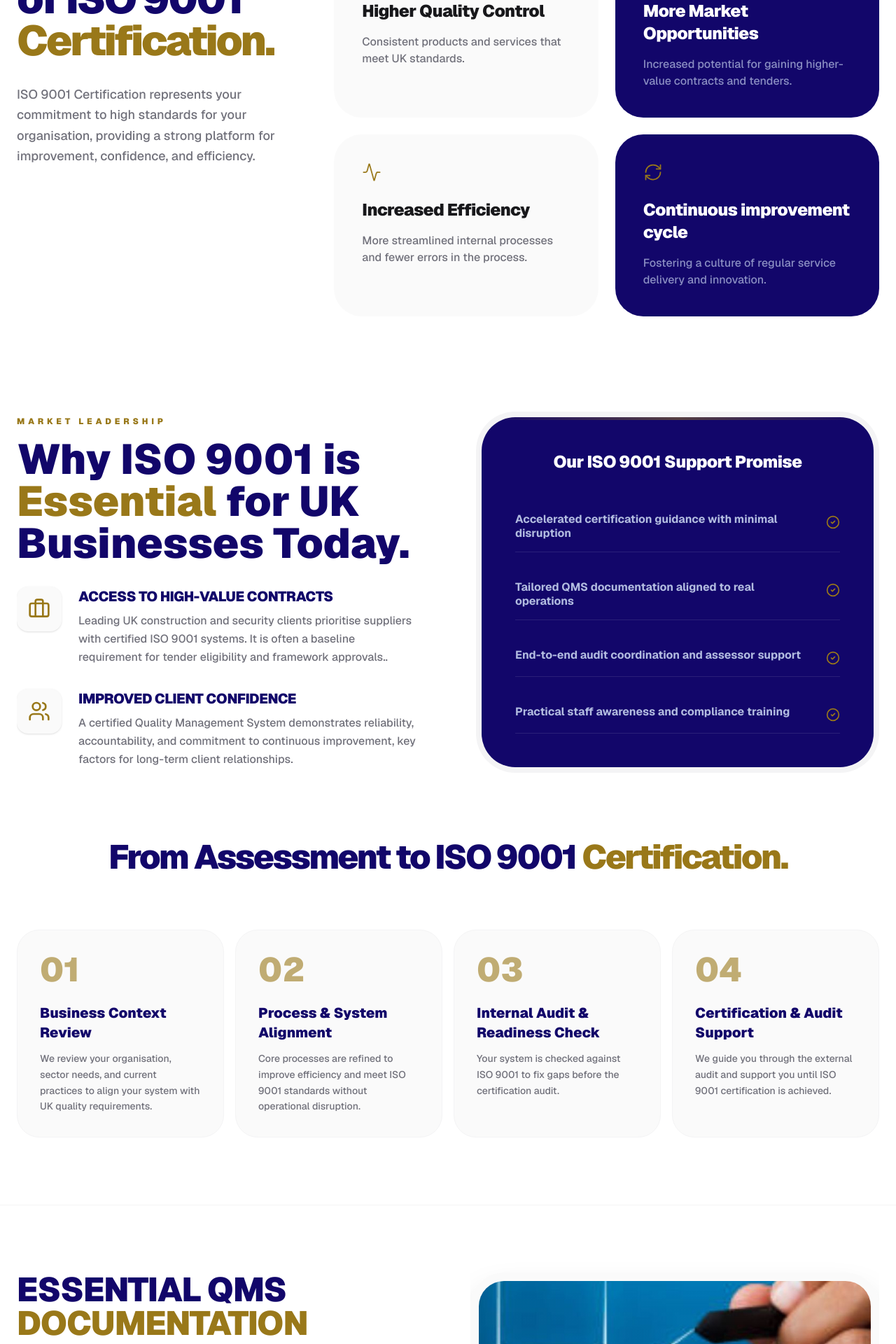
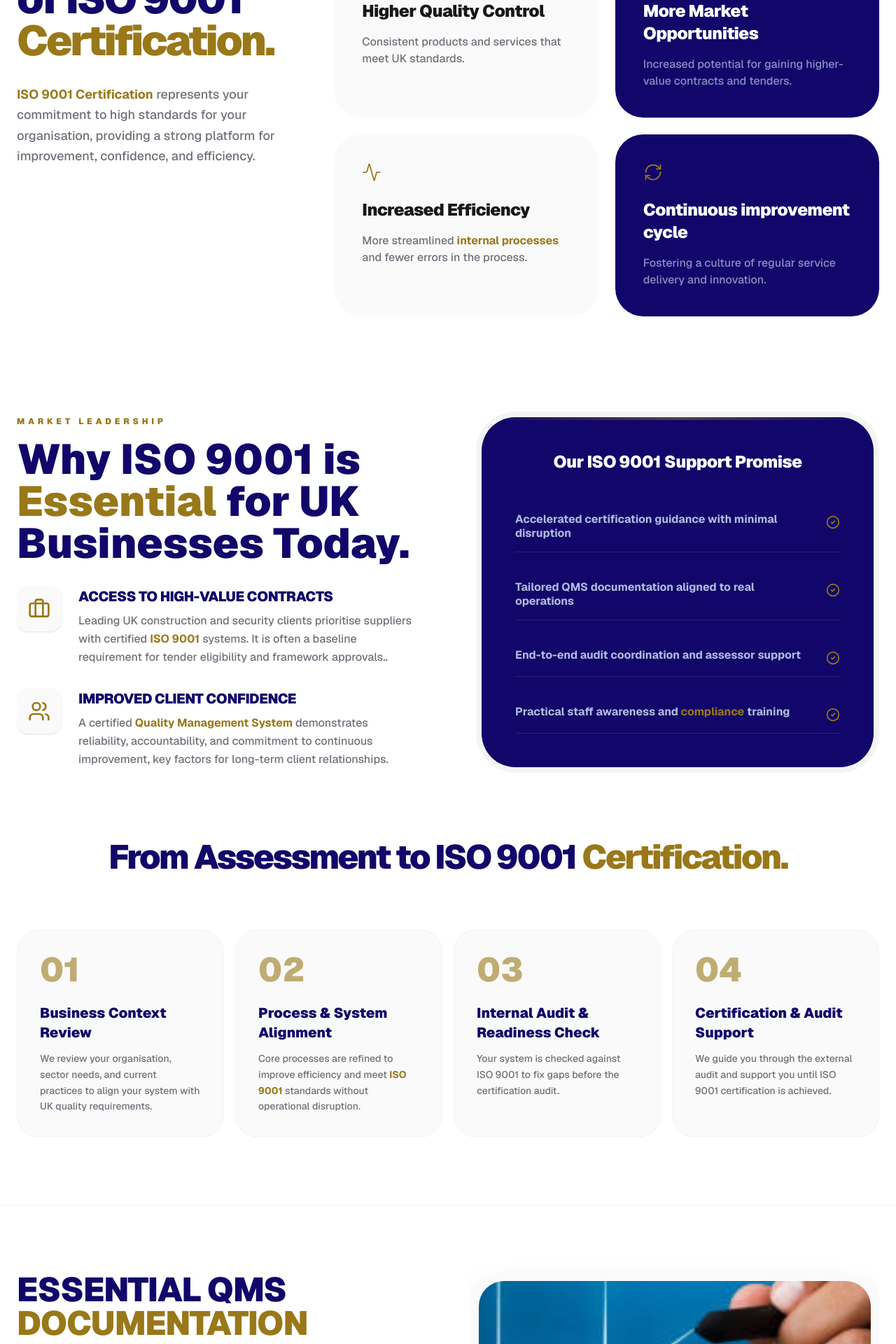
Before and after one commit to bizgrowholdings50-ctrl/Bizgrow-Holdings, a Next.js app: page /our-services/iso-9001 in a window 1280 px wide. Shown: the part 980-2900 px from the top of the page at 70% size. Built offline with nearby package versions, Linux system fonts and the light colour scheme.

Commit message:
Add the internal linking and onpage seo of iso-9001 page

```diff
--- a/app/our-services/iso-9001/page.jsx
+++ b/app/our-services/iso-9001/page.jsx
@@ -11,6 +11,7 @@ import {
   Users,
   Briefcase,
 } from "lucide-react";
+import Link from "next/link";
 
 export const metadata = {
   title: "ISO 9001 Certification UK | BizGrow Holdings",
@@ -81,7 +82,7 @@ const ISO9001Page = () => {
                 <span className="text-[#997819]">Certification.</span>
               </h2>
               <p className="mt-8 text-zinc-500 font-medium text-lg leading-relaxed">
-                ISO 9001 Certification represents your commitment to high
+                <Link href="https://bizgrow-holdings.com/iso-9001-for-small-businesses/" className="text-[#997819] font-bold">ISO 9001 Certification</Link> represents your commitment to high
                 standards for your organisation, providing a strong platform for
                 improvement, confidence, and efficiency.
               </p>
@@ -101,7 +102,7 @@ const ISO9001Page = () => {
                 },
                 {
                   t: "Increased Efficiency",
-                  d: "More streamlined internal processes and fewer errors in the process.",
+                  d: <>More streamlined <Link href="https://bizgrow-holdings.com/our-services/internal-audit/" className="text-[#997819] font-bold">internal processes</Link> and fewer errors in the process.</>,
                   icon: <Activity size={28} strokeWidth={1.5} />, // Activity or Gauge for smooth flow/efficiency
                 },
                 {
@@ -161,7 +162,7 @@ const ISO9001Page = () => {
                     </h3>
                     <p className="text-zinc-500 font-medium leading-relaxed">
                       Leading UK construction and security clients prioritise
-                      suppliers with certified ISO 9001 systems. It is often a
+                      suppliers with certified <Link href="https://bizgrow-holdings.com/iso-9001-guide/" className="text-[#997819] font-bold">ISO 9001</Link> systems. It is often a
                       baseline requirement for tender eligibility and framework
                       approvals..
                     </p>
@@ -177,7 +178,7 @@ const ISO9001Page = () => {
                       IMPROVED CLIENT CONFIDENCE
                     </h3>
                     <p className="text-zinc-500 font-medium leading-relaxed">
-                      A certified Quality Management System demonstrates
+                      A certified <Link href="https://bizgrow-holdings.com/qms-software/" className="text-[#997819] font-bold">Quality Management System</Link> demonstrates
                       reliability, accountability, and commitment to continuous
                       improvement, key factors for long-term client
                       relationships.
@@ -200,7 +201,7 @@ const ISO9001Page = () => {
                       "Accelerated certification guidance with minimal disruption",
                       "Tailored QMS documentation aligned to real operations",
                       "End-to-end audit coordination and assessor support",
-                      "Practical staff awareness and compliance training",
+                      <>Practical staff awareness and <Link href="https://bizgrow-holdings.com/compliance-consultancies/" className="text-[#997819] font-bold">compliance</Link> training</>,
                     ].map((item, idx) => (
                       <div
                         key={idx}
@@ -244,7 +245,7 @@ const ISO9001Page = () => {
               {
                 n: "02",
                 t: "Process & System Alignment",
-                d: "Core processes are refined to improve efficiency and meet ISO 9001 standards without operational disruption.",
+                d: <>Core processes are refined to improve efficiency and meet <Link href="https://bizgrow-holdings.com/why-iso-9001-matters-for-uk-business-quality-and-growth/" className="text-[#997819] font-bold">ISO 9001</Link> standards without operational disruption.</>,
               },
               {
                 n: "03",
@@ -287,7 +288,7 @@ const ISO9001Page = () => {
                   <span className="text-[#997819]">Documentation</span>
                 </h2>
                 <p className="text-zinc-500 font-medium mb-10 max-w-md">
-                  We design and implement a structured ISO 9001 Quality
+                  We design and implement a structured <Link href="https://bizgrow-holdings.com/is-iso-9001-the-secret-to-consistent-quality-and-client-trust/" className="text-[#997819] font-bold">ISO 9001</Link> Quality
                   Management System tailored to your UK business operations,
                   covering all mandatory documentation required for
                   certification:
@@ -322,7 +323,7 @@ const ISO9001Page = () => {
                 <div className="relative rounded-[3rem] overflow-hidden shadow-2xl border-[12px] border-zinc-50">
                   <Image
                     src="/QMS.jpg"
-                    alt="ISO 9001 Documentation"
+                    alt="ISO 9001 QMS - BizGrow Holdings Ltd"
                     width={600}
                     height={700}
                     className="object-cover hover:scale-105 h-90 md:h-150 transition-transform duration-700"
@@ -422,9 +423,11 @@ const ISO9001Page = () => {
                 Ready for the <br />{" "}
                 <span className="text-[#997819]">Next Level?</span>
               </h2>
+              <Link href="/contact">
               <button className="bg-[#997819] text-white  px-6 md:px-16 py-6 rounded-2xl font-black uppercase tracking-[0.3em] text-xs hover:bg-white hover:text-[#12066a] transition-all duration-500 shadow-3xl">
                 Get ISO 9001 Certified
               </button>
+              </Link>
             </div>
           </div>
         </div>
```
